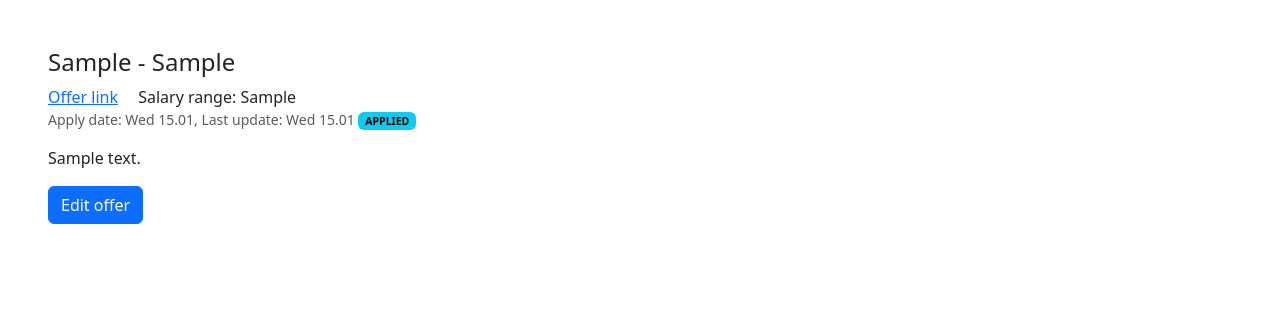
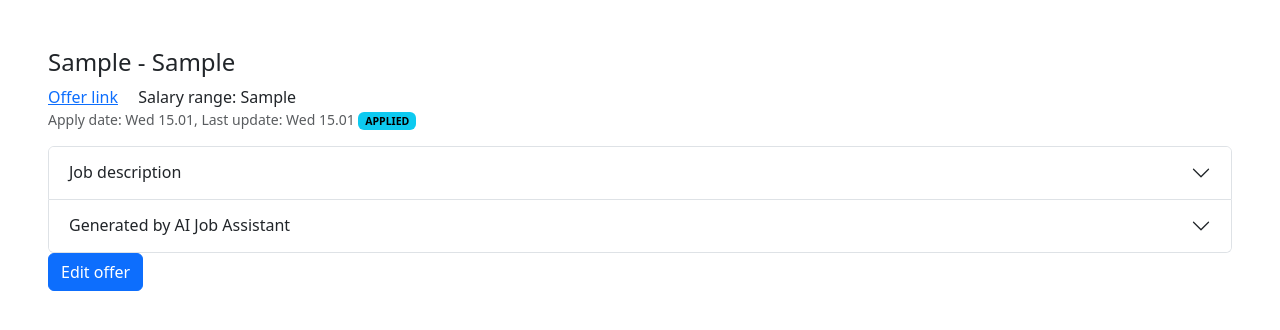
Before and after one commit to sieczkah/Jobseeker, a Django app: page /offer/1/ in a window 1280 px wide. Shown: the top 330 px of the page. Run offline with Django 4.2, Linux system fonts and the light colour scheme; a user stored in the database is signed in; tables that the repository leaves empty hold one stand-in row (values such as "Sample post"); parts of the project's set-up code (start-up, migrations or seed data) failed here and were passed over.

Commit message:
Added accordion for job description and ai_data

```diff
--- a/base/templates/base/joboffer_detail.html
+++ b/base/templates/base/joboffer_detail.html
@@ -16,7 +16,37 @@
       </p>
     </div>
   </div>
-  <p>{{ job_offer.description }}</p>
+  <div class="accordion" id="accordionExample">
+    <div class="accordion-item">
+      <h2 class="accordion-header">
+        <button class="accordion-button collapsed" type="button" data-bs-toggle="collapse" data-bs-target="#collapseOne"
+          aria-expanded="false" aria-controls="collapseOne">
+          Job description
+        </button>
+      </h2>
+      <div id="collapseOne" class="accordion-collapse collapse" data-bs-parent="#accordionExample" style="">
+        <div class="accordion-body">
+          {{ job_offer.description|linebreaksbr }}
+        </div>
+      </div>
+    </div>
+    {% if job_offer.ai_generated_data %}
+    <div class="accordion-item">
+      <h2 class="accordion-header">
+        <button class="accordion-button collapsed" type="button" data-bs-toggle="collapse" data-bs-target="#collapseTwo"
+          aria-expanded="false" aria-controls="collapseTwo">
+          Generated by AI Job Assistant
+        </button>
+      </h2>
+      <div id="collapseTwo" class="accordion-collapse collapse" data-bs-parent="#accordionExample" style="">
+        <div class="accordion-body">
+          {{ job_offer.ai_generated_data|linebreaksbr }}
+        </div>
+      </div>
+    </div>
+    {% endif %}
+  </div>
+
   <a href="{% url 'joboffer-update' job_offer.id %}" class="btn btn-primary">Edit offer</a>
 </div>
 {% endblock content %}
```
